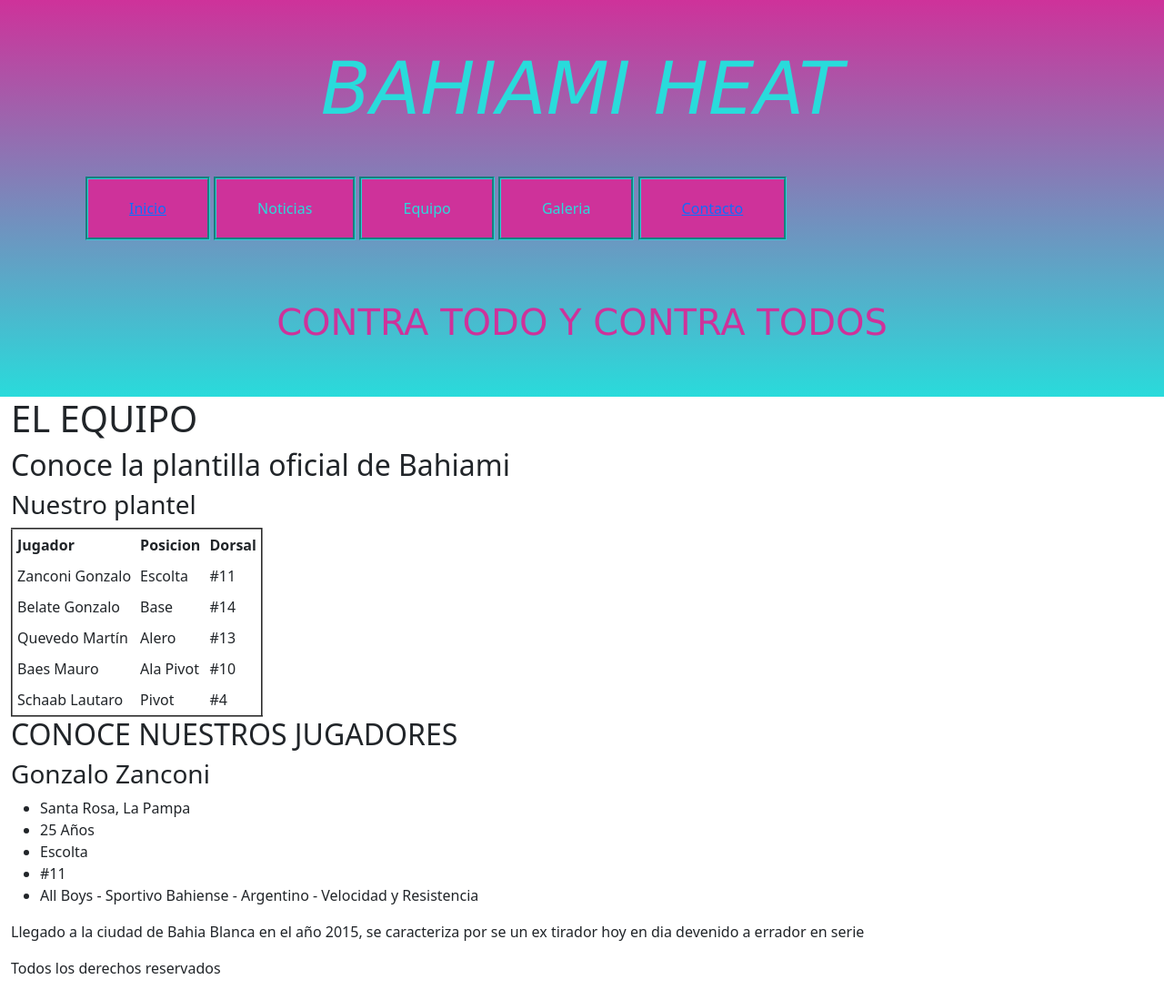
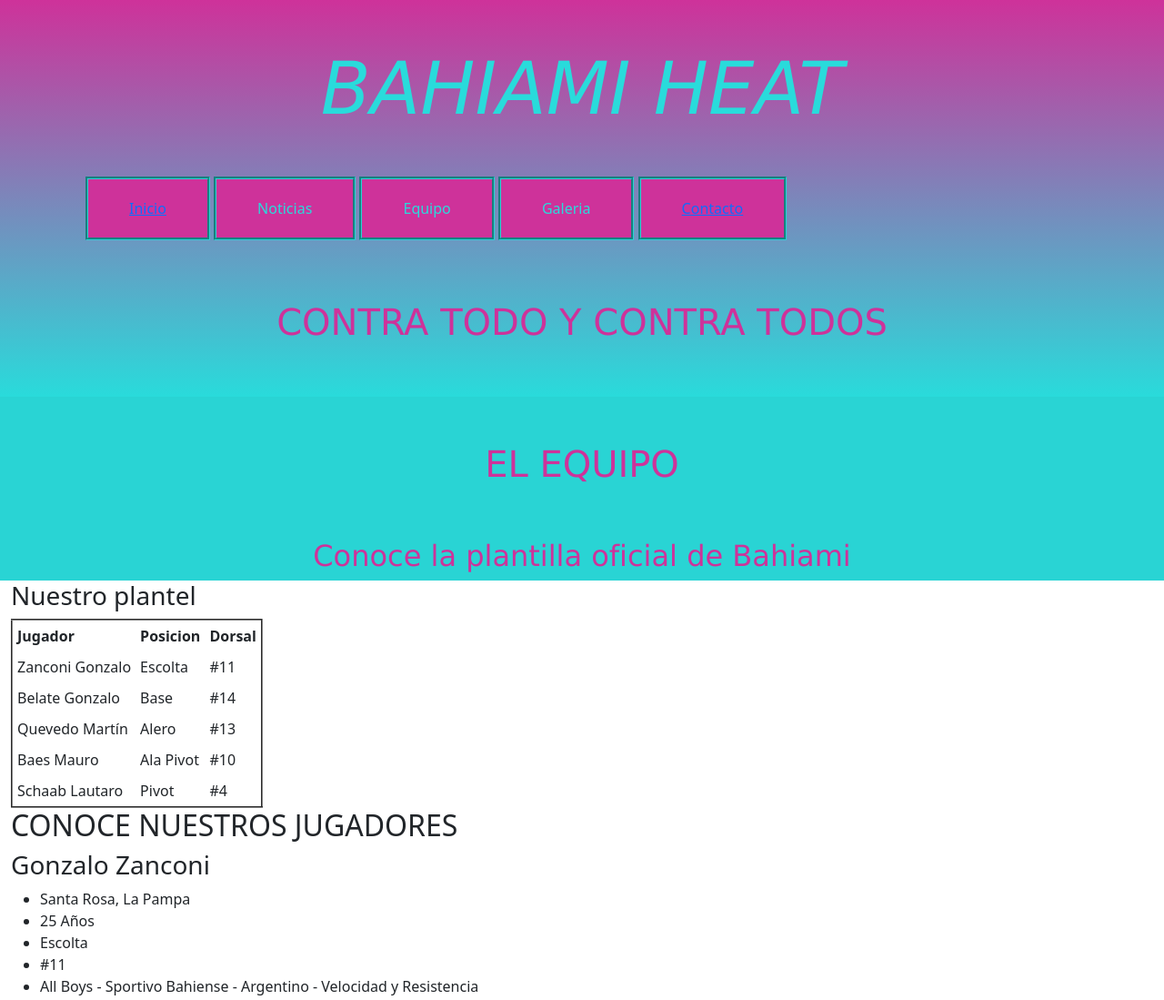
Before and after one commit to gonzanconi/PF-GonzaloZanconi, a website: page paginas/equipo.html in a window 1280 px wide. Shown: the top 1099 px of the page at 91% size. Drawn offline with nearby package versions, Linux system fonts and the light colour scheme.

```diff
--- a/paginas/equipo.html
+++ b/paginas/equipo.html
@@ -35,9 +35,9 @@
 
     <main>
 
-        <section class="conoce">
-        <h1>EL EQUIPO</h1>
-        <h2>Conoce la plantilla oficial de Bahiami</h2>
+        <section class="conoce row">
+        <h1 id="tituloconoce">EL EQUIPO</h1>
+        <h2 id="descripcionconoce">Conoce la plantilla oficial de Bahiami</h2>
         </section>
 
         <section class="plantel">
--- a/scss/main.scss
+++ b/scss/main.scss
@@ -126,3 +126,20 @@
         font-family: Verdana, Geneva, Tahoma, sans-serif;
     }
 }
+
+.conoce {
+    background-color: rgb(41, 212, 212);
+
+    #tituloconoce {
+        color: rgb(206, 50, 154);
+        text-align: center;
+        padding-top: 50px;
+        font-family: Verdana, Geneva, Tahoma, sans-serif;
+        }
+    #descripcionconoce {
+        color: rgb(206, 50, 154);
+        text-align: center;
+        padding-top: 50px;
+        font-family: Verdana, Geneva, Tahoma, sans-serif;
+    }
+}
```
Also changed, not shown: index.html (+3 -3 lines), css/main.css.
